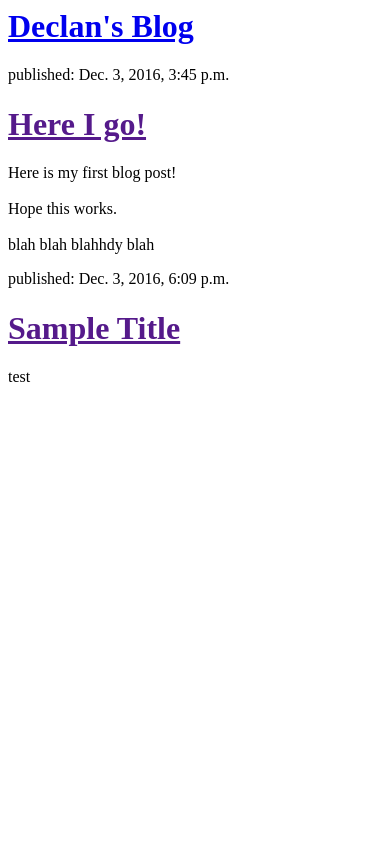
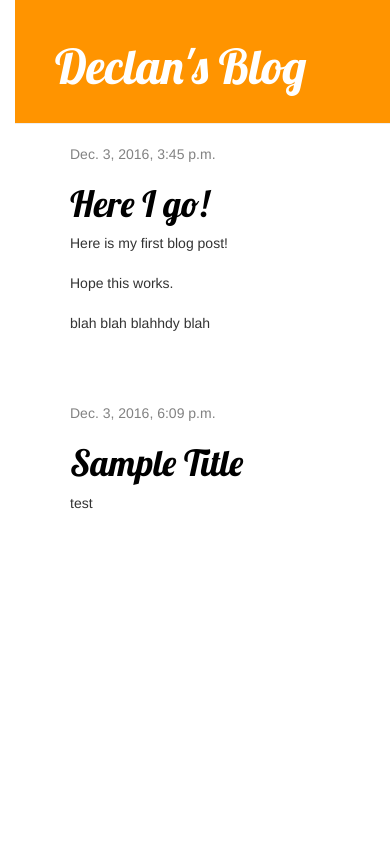
Before and after one commit to Hijaxxed/my-first-blog, a Django app: page / in a window 390 px wide. Run offline with Django 3.2, Linux system fonts and the light colour scheme; data comes from the database, SQL or seed files in the repository; some libraries are stand-ins or nearby versions.

Commit message:
Added HTML templates & a base template to customise the appearance of the site.

```diff
--- /dev/null
+++ b/blog/static/css/blog.css
@@ -0,0 +1,55 @@
+h1 a {
+    color: #FCA205;
+    font-family: 'Lobster';
+}
+
+body {
+    padding-left: 15px;
+}
+
+.page-header {
+    background-color: #ff9400;
+    margin-top: 0;
+    padding: 20px 20px 20px 40px;
+}
+
+.page-header h1, .page-header h1 a, .page-header h1 a:visited, .page-header h1 a:active {
+    color: #ffffff;
+    font-size: 36pt;
+    text-decoration: none;
+}
+
+.content {
+    margin-left: 40px;
+}
+
+h1, h2, h3, h4 {
+    font-family: 'Lobster', cursive;
+}
+
+.date {
+    color: #828282;
+}
+
+.save {
+    float: right;
+}
+
+.post-form textarea, .post-form input {
+    width: 100%;
+}
+
+.top-menu, .top-menu:hover, .top-menu:visited {
+    color: #ffffff;
+    float: right;
+    font-size: 26pt;
+    margin-right: 20px;
+}
+
+.post {
+    margin-bottom: 70px;
+}
+
+.post h1 a, .post h1 a:visited {
+    color: #000000;
+}
--- /dev/null
+++ b/blog/templates/blog/base.html
@@ -0,0 +1,25 @@
+{% load staticfiles %}
+<html>
+    <head>
+        <title>Declan's Blog</title>
+        <link rel="stylesheet" href="//maxcdn.bootstrapcdn.com/bootstrap/3.2.0/css/bootstrap.min.css">
+        <link rel="stylesheet" href="//maxcdn.bootstrapcdn.com/bootstrap/3.2.0/css/bootstrap-theme.min.css">
+        <link href='//fonts.googleapis.com/css?family=Lobster&subset=latin,latin-ext' rel='stylesheet' type='text/css'>
+        <link rel="stylesheet" href="{% static 'css/blog.css' %}">
+    </head>
+
+	<body>
+    <div class="page-header">
+        <h1><a href="/">Declan's Blog</a></h1>
+    </div>
+    <div class="content container">
+        <div class="row">
+            <div class="col-md-8">
+            {% block content %}
+            {% endblock %}
+            </div>
+        </div>
+    </div>
+</body>
+
+</html>
--- a/blog/templates/blog/post_list.html
+++ b/blog/templates/blog/post_list.html
@@ -1,22 +1,13 @@
-<html>
-    <head>
-        <title>Declan's blog</title>
-    </head>
+{% extends 'blog/base.html' %}
 
-    <body>
-
-	<div>
-    <h1><a href="/">Declan's Blog</a></h1>
-	</div>
-
-{% for post in posts %}
-    <div>
-        <p>published: {{ post.published_date }}</p>
-        <h1><a href="">{{ post.title }}</a></h1>
-        <p>{{ post.text|linebreaksbr }}</p>
-    </div>
-{% endfor %}
-
-    </body>
-
-</html>
+{% block content %}
+    {% for post in posts %}
+        <div class="post">
+            <div class="date">
+                {{ post.published_date }}
+            </div>
+            <h1><a href="">{{ post.title }}</a></h1>
+            <p>{{ post.text|linebreaksbr }}</p>
+        </div>
+    {% endfor %}
+{% endblock %}
```
